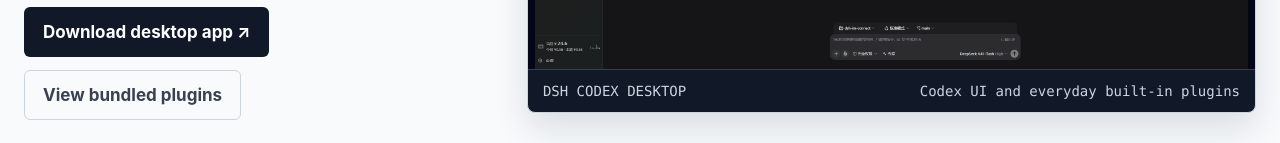
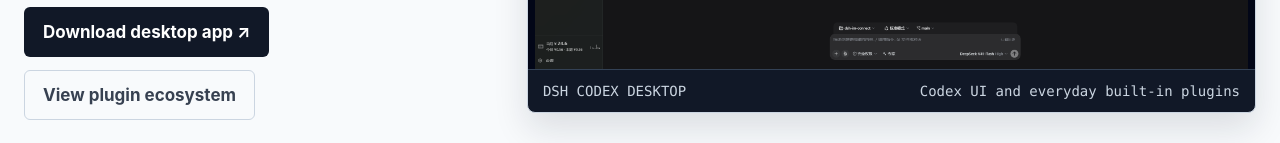
Before and after one commit to MichengAI/dsh-codex-desktop-website, a React (Vite) app: page / in a window 1280 px wide. Shown: the part 657-800 px from the top of the page. Built offline with nearby package versions, Linux system fonts and the light colour scheme.

Commit message:
feat: add PUA and Code Review to the plugin catalog

```diff
--- a/src/App.jsx
+++ b/src/App.jsx
@@ -16,7 +16,7 @@
   "切换至暗色模式": "Switch to dark mode", "切换至亮色模式": "Switch to light mode", "切换至英文": "Switch to English", "切换至中文": "Switch to Chinese",
   "Codex UI 以及": "Codex UI and", "常用内置插件。": "everyday built-in plugins.",
   "DSH Codex Desktop 将 Codex UI、专家预设、技能管理、会话归档、IM Connect、自动化、上下文管理、MCP 连接、用量统计和增强侧边栏带到桌面端。": "DSH Codex Desktop brings Codex UI, expert presets, skill management, conversation archives, IM Connect, automation, context management, MCP connections, usage billing, and an enhanced sidebar to the desktop.",
-  "下载桌面端": "Download desktop app", "查看随附组件": "View bundled plugins", "支持系统": "Platforms", "运行方式": "Runtime", "本机服务": "Local service", "更新入口": "Updates",
+  "下载桌面端": "Download desktop app", "查看插件生态": "View plugin ecosystem", "支持系统": "Platforms", "运行方式": "Runtime", "本机服务": "Local service", "更新入口": "Updates",
   "DSH Codex Desktop 首页": "DSH Codex Desktop home", "放大查看 DSH Codex Desktop 首页": "Open DSH Codex Desktop home", "Codex UI 以及常用内置插件": "Codex UI and everyday built-in plugins",
   "内置本地运行环境": "Built-in local runtime", "用户数据保留在本机": "User data stays local", "插件可独立更新": "Plugins update independently", "通过 Releases 获取新版本": "New versions via Releases",
   "功能": "FEATURES", "桌面端包含什么": "What is in the desktop app", "一个应用，管理 Codex UI": "One app for Codex UI", "和常用的 DSH 组件。": "and everyday DSH tools.",
@@ -37,8 +37,8 @@
   "注意": "Note", "macOS 当前发布包尚未签名与公证，系统可能显示来源提示。完整发布记录与其他资产见": "Current macOS packages are not yet signed or notarized, so the system may show a source warning. Find release notes and other assets on",
   "版本": "RELEASES", "最近 5 个版本": "Latest 5 releases", "跟进桌面端的每一次更新。": "Follow every recent desktop update.",
   "以下内容整理自 GitHub Releases，按版本号从新到旧排列。": "Compiled from GitHub Releases and ordered by version from newest to oldest.",
-  "组件": "PLUGINS", "随附插件": "Bundled plugins", "常用内置插件，": "Everyday built-in plugins", "覆盖常见工作环节。": "for everyday work.",
-  "这些组件会在首次启动时准备到 DSH profile 中。每个插件都有自己的仓库、版本和更新路径；桌面端运行时不会被插件更新覆盖。": "These components are prepared in the DSH profile on first launch. Each has its own repository, version, and update path; plugin updates do not overwrite the desktop runtime.",
+  "组件": "PLUGINS", "插件生态": "Plugin ecosystem", "按需选择插件，": "Choose plugins", "覆盖常见工作环节。": "for everyday work.",
+  "已有 DeepSeek Harness 环境，可按各项目 README 安装插件。桌面端实际随附范围以对应版本的发行说明和内置清单为准。": "For existing DeepSeek Harness installations, follow each project's README to add plugins. Consult the corresponding desktop release notes and bundled catalog for what that version includes.",
   "自制插件": "First-party plugins", "由 MichengAI 维护，随 Desktop 同步演进。": "Maintained by MichengAI and updated alongside Desktop.",
   "社区插件": "Community plugins", "由社区维护，作为桌面端的集成生态组件随包提供。": "Community-maintained ecosystem components bundled with Desktop.",
   "提供项目、任务与会话工作区，把日常 Agent 协作收进一个桌面界面。": "A desktop workspace for projects, tasks, and conversations.",
@@ -53,6 +53,8 @@
   "汇总模型用量与费用，提供面向工作台的计费看板。": "Aggregate model usage and costs in a billing dashboard for the workbench.",
   "在当前会话中发起一次性只读旁问，不打断主任务。": "Ask a one-off, read-only side question within the current session without interrupting the main task.",
   "限定 Git 变更范围，帮助当前 Agent 在保持功能的前提下简化代码。": "Scope work to Git changes so the current Agent can simplify code while preserving behavior.",
+  "引导 Agent 在失败时换方法、查原因，并在完成前验证结果。": "Guide the Agent to try new approaches after failures, investigate causes, and verify results before completion.",
+  "用 /review 发起独立 Agent 代码审查，选择审查范围并在当前会话接收报告。": "Use /review to request an independent Agent code review, choose a scope, and receive the report in the current conversation.",
   "插件市场": "PLUGIN MARKET", "从 dshmarket 管理更多插件。": "Manage more plugins with dshmarket.", "随桌面端提供，用于发现、安装、更新、启用和诊断其他 DSH 插件。": "Comes with the desktop app for discovering, installing, updating, enabling, and diagnosing other DSH plugins.",
   "从 Releases 下载，": "Download from Releases,", "安装后打开应用。": "then open the app.", "打开最新发布页": "Open latest release", "查看桌面端仓库": "View desktop repository",
   "DSH Codex Desktop 是由 Codex UI 与功能插件集合构成的社区工作台，基于 DeepSeek Harness 运行时与插件能力构建，并非 DeepSeek AI 官方产品。": "DSH Codex Desktop is a community workbench built from Codex UI and functional plugins, using the DeepSeek Harness runtime and plugin capabilities. It is not an official DeepSeek AI product.",
@@ -106,6 +108,8 @@
   ["dsh-automation", "@michengai/dsh-automation", "自动化任务", "用内置定时能力管理周期任务，在同一工作台持续运行。", "https://github.com/MichengAI/dsh-automation"],
   ["dsh-btw", "@michengai/dsh-btw", "只读旁问", "在当前会话中发起一次性只读旁问，不打断主任务。", "https://github.com/MichengAI/dsh-btw"],
   ["dsh-simplify", "@michengai/dsh-simplify", "代码简化", "限定 Git 变更范围，帮助当前 Agent 在保持功能的前提下简化代码。", "https://github.com/MichengAI/dsh-simplify"],
+  ["dsh-pua", "@michengai/dsh-pua", "任务推进", "引导 Agent 在失败时换方法、查原因，并在完成前验证结果。", "https://github.com/MichengAI/dsh-pua"],
+  ["dsh-code-review", "@michengai/dsh-code-review", "代码审查", "用 /review 发起独立 Agent 代码审查，选择审查范围并在当前会话接收报告。", "https://github.com/MichengAI/dsh-code-review"],
 ];
 const communityPlugins = [
   ["Git Graph", "@linxin666/dsh-client-ui-git-graph", "Git 图谱", "通过图形浏览 Git 提交历史与分支关系。", "https://github.com/zhu1090093659/dsh-web"],
@@ -129,6 +133,8 @@
   "用量统计": "USAGE BILLING",
   "只读旁问": "READ-ONLY SIDE QUESTIONS",
   "代码简化": "CODE SIMPLIFICATION",
+  "任务推进": "TASK PERSISTENCE",
+  "代码审查": "CODE REVIEW",
   "插件市场": "PLUGIN MARKET",
 };
 
@@ -189,7 +195,7 @@
           <p className="eyebrow"><i />DSH CODEX DESKTOP</p>
           <h1 id="hero-title">Codex UI 以及<br /><em>常用内置插件。</em></h1>
           <p className="lead">DSH Codex Desktop 将 Codex UI、专家预设、技能管理、会话归档、IM Connect、自动化、上下文管理、MCP 连接、用量统计和增强侧边栏带到桌面端。</p>
-          <div className="actions"><a className="button primary" href={releaseUrl} target="_blank" rel="noreferrer">下载桌面端<Arrow /></a><a className="button ghost" href="#plugins">查看随附组件</a></div>
+          <div className="actions"><a className="button primary" href={releaseUrl} target="_blank" rel="noreferrer">下载桌面端<Arrow /></a><a className="button ghost" href="#plugins">查看插件生态</a></div>
           <div className="hero-meta"><span><b>支持系统</b> Windows / macOS / Linux</span><span><b>运行方式</b> 本机服务</span><span><b>更新入口</b> GitHub Releases</span></div>
         </div>
         <figure className="hero-product"><button className="screenshot-trigger" type="button" onClick={() => setActiveScreenshot({ src: "/assets/screenshots/preview-home.webp", alt: "DSH Codex Desktop 首页" })} aria-label="放大查看 DSH Codex Desktop 首页"><img fetchPriority="high" decoding="async" width="2512" height="1440" src="/assets/screenshots/preview-home.webp" alt="DSH Codex Desktop 首页" /></button><figcaption><span>DSH CODEX DESKTOP</span><span>Codex UI 以及常用内置插件</span></figcaption></figure>
@@ -202,7 +208,7 @@
         <style>{`.screenshot-gallery{display:grid;grid-template-columns:repeat(2,minmax(0,1fr));gap:14px;margin-top:45px}.screenshot-gallery figure{min-width:0;margin:0;overflow:hidden;border:1px solid rgb(145 190 220 / 22%);border-radius:10px;background:#0b1b2b}.screenshot-gallery .screenshot-wide{grid-column:span 2}.screenshot-gallery img{display:block;width:100%;height:auto;aspect-ratio:1.75;object-fit:contain;object-position:top;transition:transform .25s ease}.screenshot-gallery figure:hover img{transform:scale(1.025)}.screenshot-gallery figcaption{padding:13px 14px 15px}.screenshot-gallery figcaption b,.screenshot-gallery figcaption span{display:block}.screenshot-gallery figcaption b{margin-bottom:5px;font-size:13px}.screenshot-gallery figcaption span{color:#8fa9bd;font-size:11px;line-height:1.5}@media(max-width:930px){.screenshot-gallery{grid-template-columns:repeat(2,1fr)}}@media(max-width:640px){.screenshot-gallery{grid-template-columns:1fr;margin-top:28px}.screenshot-gallery .screenshot-wide{grid-column:auto}}`}</style>
       </section>
       <section className="downloads" id="downloads" aria-labelledby="downloads-title"><div className="page-width"><Kicker number="安装">当前发布版本</Kicker><div className="intro"><h2 id="downloads-title">选择系统和架构。</h2><p>GitHub Releases 保留各平台的最新安装包与历史版本。请选择与设备相符的安装包类型。</p></div><div className="download-grid">{downloads.map(([system, arch, type, label]) => <a className="download-card" key={`${system}-${arch}`} href={releaseUrl} target="_blank" rel="noreferrer"><small>{system}</small><h3>{arch}</h3><p>{type}</p><b>{label}<Arrow /></b></a>)}</div><p className="release-note"><b>注意</b><span>macOS 当前发布包尚未签名与公证，系统可能显示来源提示。完整发布记录与其他资产见 <a href={releaseUrl} target="_blank" rel="noreferrer">GitHub Releases <Arrow /></a>{locale === "zh" ? "。" : "."}</span></p></div></section>
-      <section className="plugins page-width" id="plugins" aria-labelledby="plugins-title"><div className="intro plugin-intro"><div><Kicker number="组件">随附插件</Kicker><h2 id="plugins-title">常用内置插件，<br />覆盖常见工作环节。</h2></div><p>这些组件会在首次启动时准备到 DSH profile 中。每个插件都有自己的仓库、版本和更新路径；桌面端运行时不会被插件更新覆盖。</p></div><div className="plugin-groups"><div className="plugin-group"><div className="plugin-group-heading"><h3>自制插件</h3><p>由 MichengAI 维护，随 Desktop 同步演进。</p></div><div className="plugin-grid"><PluginCards plugins={firstPartyPlugins} locale={locale} /></div></div><div className="plugin-group"><div className="plugin-group-heading"><h3>社区插件</h3><p>由社区维护，作为桌面端的集成生态组件随包提供。</p></div><div className="plugin-grid"><PluginCards plugins={communityPlugins} locale={locale} /></div></div></div><div className="plugin-market-row"><a className="plugin plugin-market" href="https://dshmarket.com" target="_blank" rel="noreferrer"><div><small data-no-translate>{locale === "zh" ? "插件市场" : pluginLabelTranslations["插件市场"]}</small><Arrow /></div><h3>dshmarket</h3><p>随桌面端提供，用于发现、安装、更新、启用和诊断其他 DSH 插件。</p><code>dshmarket</code></a></div></section>
+      <section className="plugins page-width" id="plugins" aria-labelledby="plugins-title"><div className="intro plugin-intro"><div><Kicker number="组件">插件生态</Kicker><h2 id="plugins-title">按需选择插件，<br />覆盖常见工作环节。</h2></div><p>已有 DeepSeek Harness 环境，可按各项目 README 安装插件。桌面端实际随附范围以对应版本的发行说明和内置清单为准。</p></div><div className="plugin-groups"><div className="plugin-group"><div className="plugin-group-heading"><h3>自制插件</h3><p>由 MichengAI 维护，随 Desktop 同步演进。</p></div><div className="plugin-grid"><PluginCards plugins={firstPartyPlugins} locale={locale} /></div></div><div className="plugin-group"><div className="plugin-group-heading"><h3>社区插件</h3><p>由社区维护，作为桌面端的集成生态组件随包提供。</p></div><div className="plugin-grid"><PluginCards plugins={communityPlugins} locale={locale} /></div></div></div><div className="plugin-market-row"><a className="plugin plugin-market" href="https://dshmarket.com" target="_blank" rel="noreferrer"><div><small data-no-translate>{locale === "zh" ? "插件市场" : pluginLabelTranslations["插件市场"]}</small><Arrow /></div><h3>dshmarket</h3><p>随桌面端提供，用于发现、安装、更新、启用和诊断其他 DSH 插件。</p><code>dshmarket</code></a></div></section>
       <section className="changelog page-width" id="changelog" aria-labelledby="changelog-title">
         <div className="intro changelog-intro"><div><Kicker number="版本">最近 5 个版本</Kicker><h2 id="changelog-title">跟进桌面端的每一次更新。</h2></div><p>以下内容整理自 GitHub Releases，按版本号从新到旧排列。</p></div>
         <ol className="release-list" data-no-translate>
```
Also changed, not shown: 1 other file (tests, documents, lock files or other folders).
